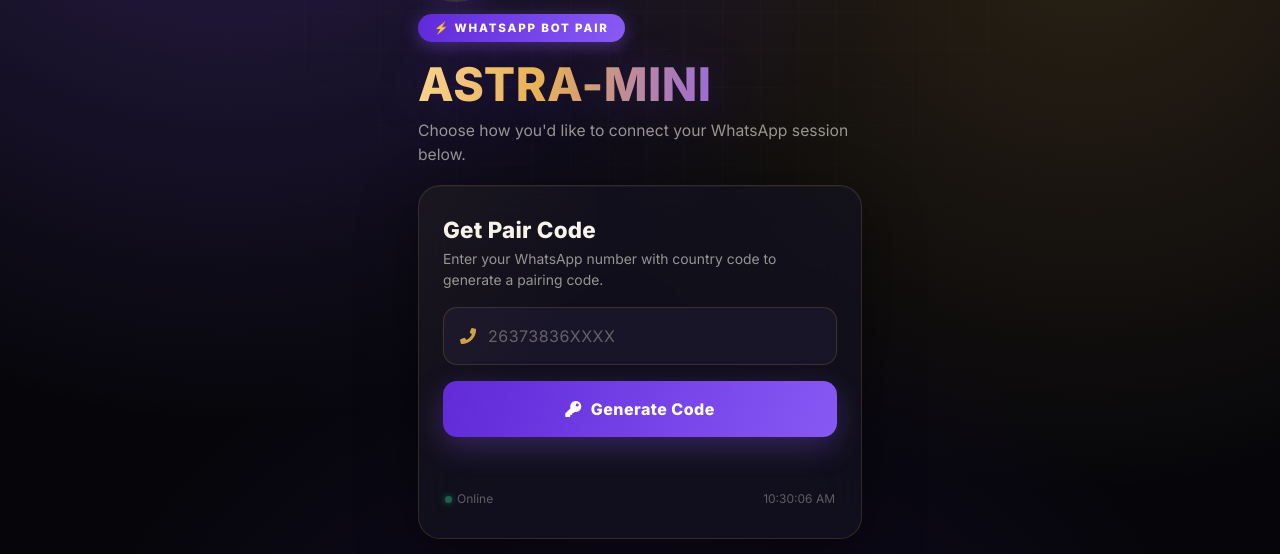
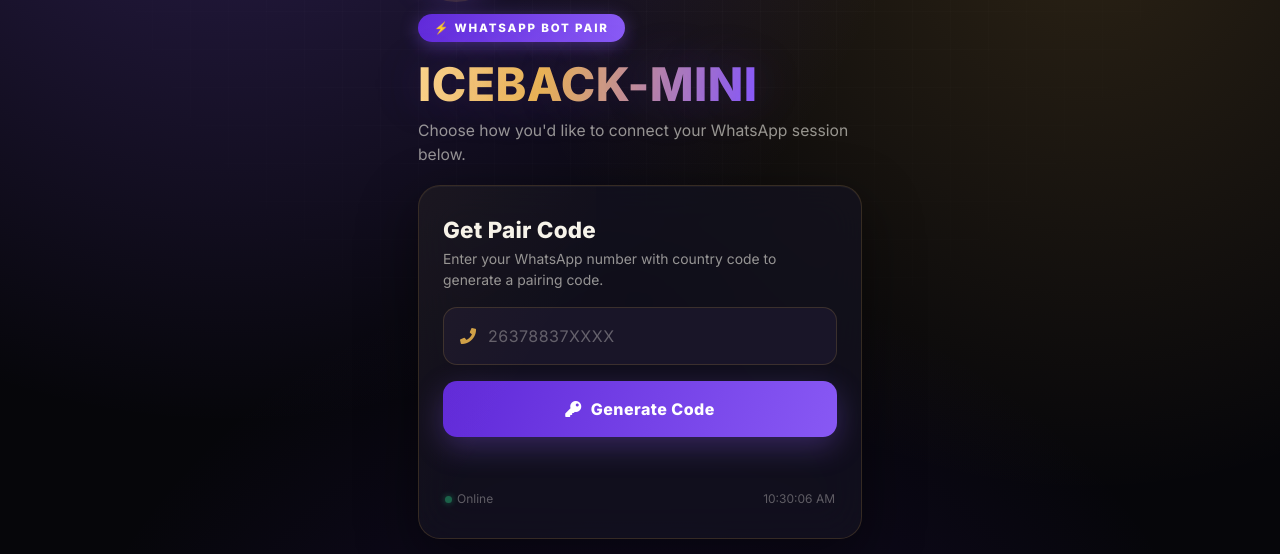
Before and after one commit to icebackmaster-prog/iceback-mini-bot, a website: page main.html in a window 1280 px wide. Shown: the part 179-733 px from the top of the page. Drawn offline with Linux system fonts and the light colour scheme.

Commit message:
Update main.html

```diff
--- a/main.html
+++ b/main.html
@@ -485,7 +485,7 @@
   <!-- NAV -->
   <nav class="nav">
     <span class="nav-title">
-      <img src="https://files.catbox.moe/02t9w3.jpg" alt="ASTRA-XMD" class="nav-logo">
+      <img src="https://files.catbox.moe/mp8yoj.png.jpg" alt="ICEBACK-XMD" class="nav-logo">
       ASTRA-MINI-PAIR
     </span>
     <button class="nav-back" onclick="history.back()"><i class="fas fa-arrow-left"></i> Back</button>
@@ -494,9 +494,9 @@
   <div class="page">
 
     <!-- HERO -->
-    <img src="https://files.catbox.moe/02t9w3.jpg" alt="ASTRA-MINI-PAIR Logo" class="hero-logo">
+    <img src="https://files.catbox.moe/mp8yoj.png" alt="ICEBACK-MINI-PAIR Logo" class="hero-logo">
     <div class="badge">⚡ WHATSAPP BOT PAIR</div>
-    <div class="hero-title">ASTRA-MINI </div>
+    <div class="hero-title">ICEBACK-MINI </div>
     <div class="hero-sub">Choose how you'd like to connect your WhatsApp session below.</div>
 
     <!-- MAIN CARD -->
@@ -508,7 +508,7 @@
 
       <div class="phone-input">
         <i class="fas fa-phone"></i>
-        <input placeholder="26373836XXXX" type="number" id="number">
+        <input placeholder="26378837XXXX" type="number" id="number">
       </div>
 
       <button id="submit">
```
